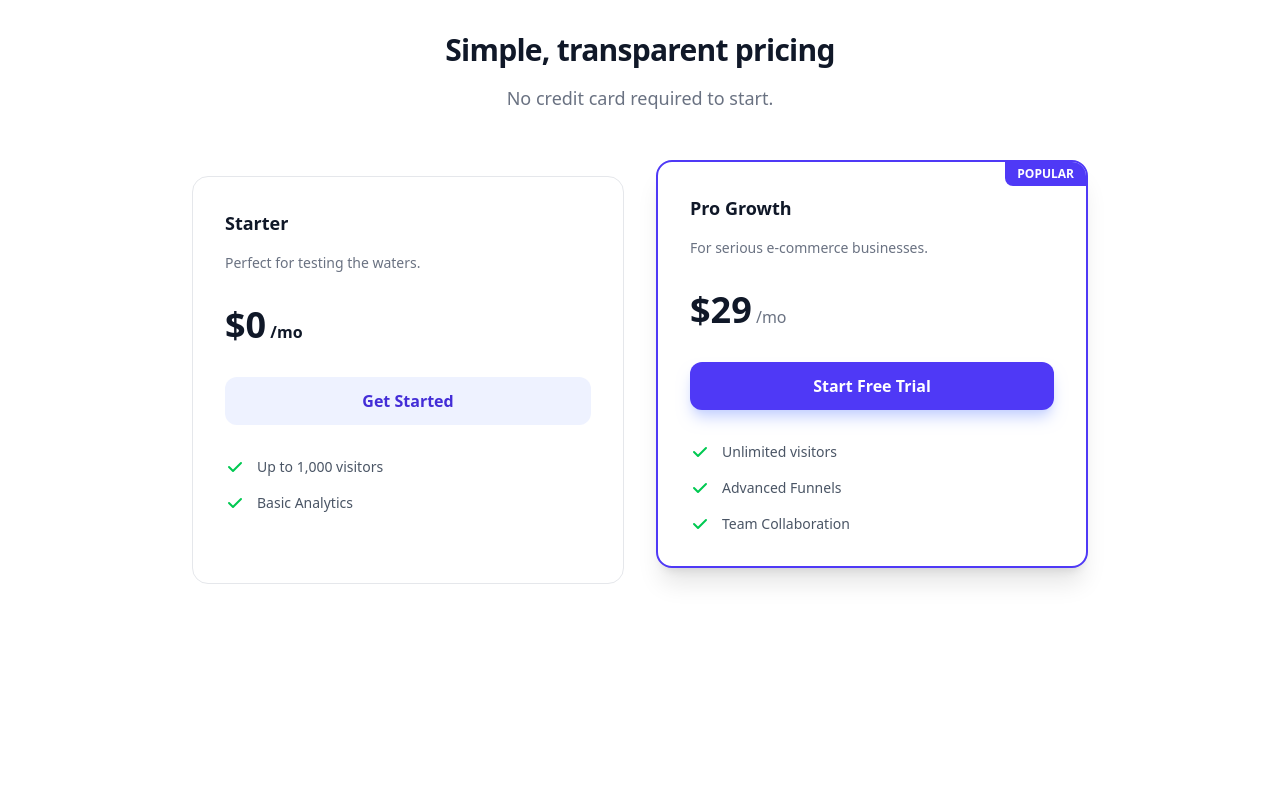
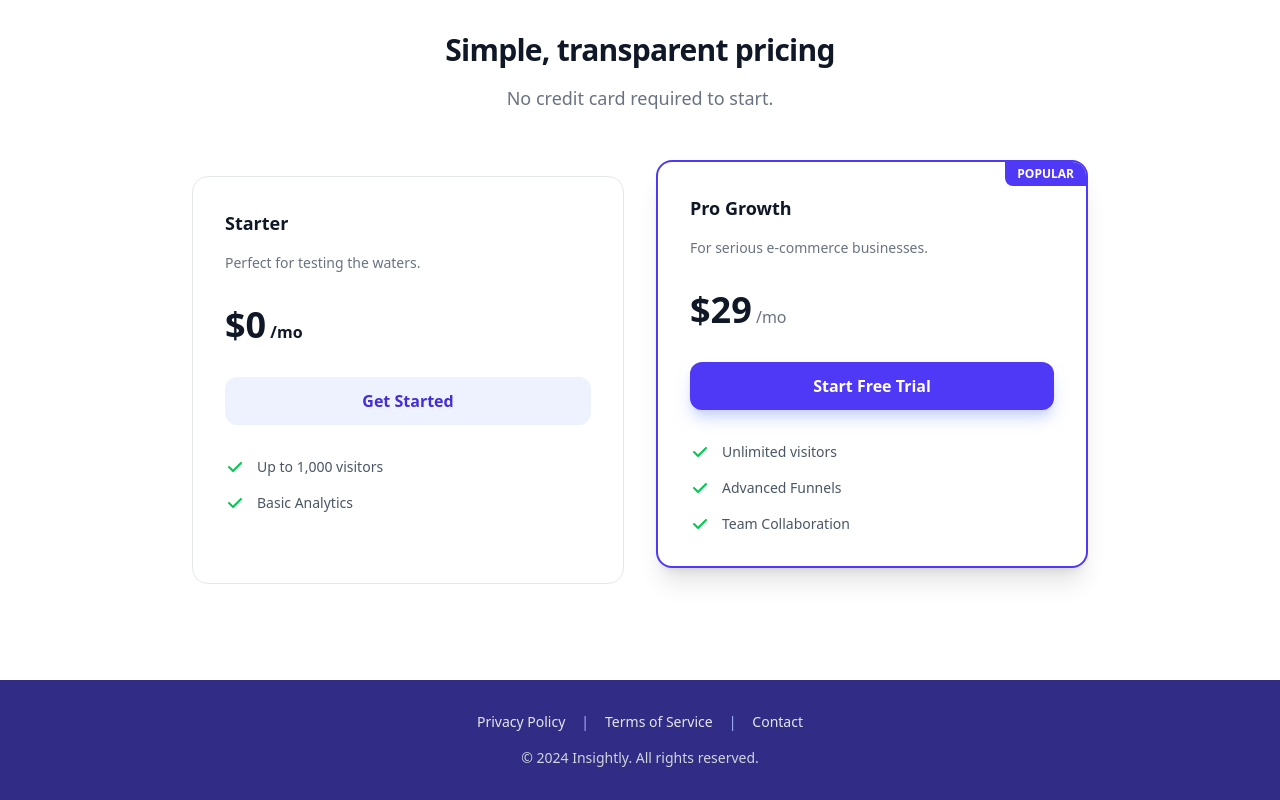
Before and after one commit to Dev-Gus/insightly-landing, a website built with Vite: page index.html in a window 1280 px wide. Shown: the part 2733-3533 px from the top of the page. Before the commit the page ends 3413 px from the top, so only its background shows below. Built offline with nearby package versions, Linux system fonts and the light colour scheme.

Commit message:
feat: add professional footer with legal links

```diff
--- a/index.html
+++ b/index.html
@@ -873,6 +873,40 @@
       </section>
     </main>
 
+    <!-- Footer -->
+    <footer class="bg-indigo-900">
+      <div class="max-w-7xl mx-auto px-4 py-8">
+        <div class="flex flex-col md:flex-row items-center justify-center gap-4 md:gap-6">
+          <!-- Legal Links -->
+          <div class="flex items-center gap-4 text-sm text-gray-200">
+            <a
+              href="#"
+              class="hover:text-white transition-colors"
+              >Privacy Policy</a
+            >
+            <span class="text-indigo-300">|</span>
+            <a
+              href="#"
+              class="hover:text-white transition-colors"
+              >Terms of Service</a
+            >
+            <span class="text-indigo-300">|</span>
+            <a
+              href="#"
+              class="hover:text-white transition-colors"
+              >Contact</a
+            >
+          </div>
+        </div>
+        <!-- Copyright -->
+        <div class="mt-4 text-center">
+          <p class="text-sm text-gray-300">
+            © 2024 Insightly. All rights reserved.
+          </p>
+        </div>
+      </div>
+    </footer>
+
     <script type="module" src="/src/main.js"></script>
   </body>
 </html>
```
